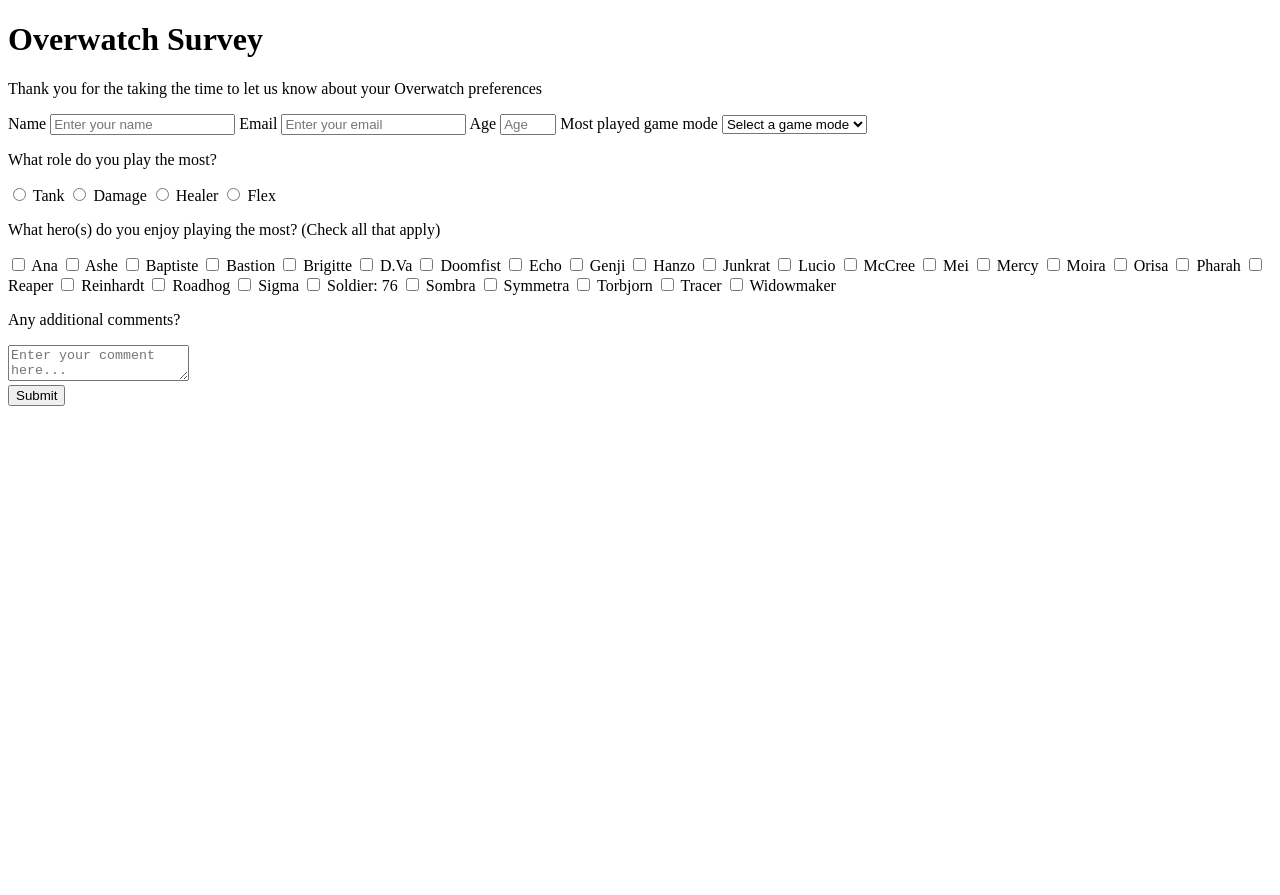
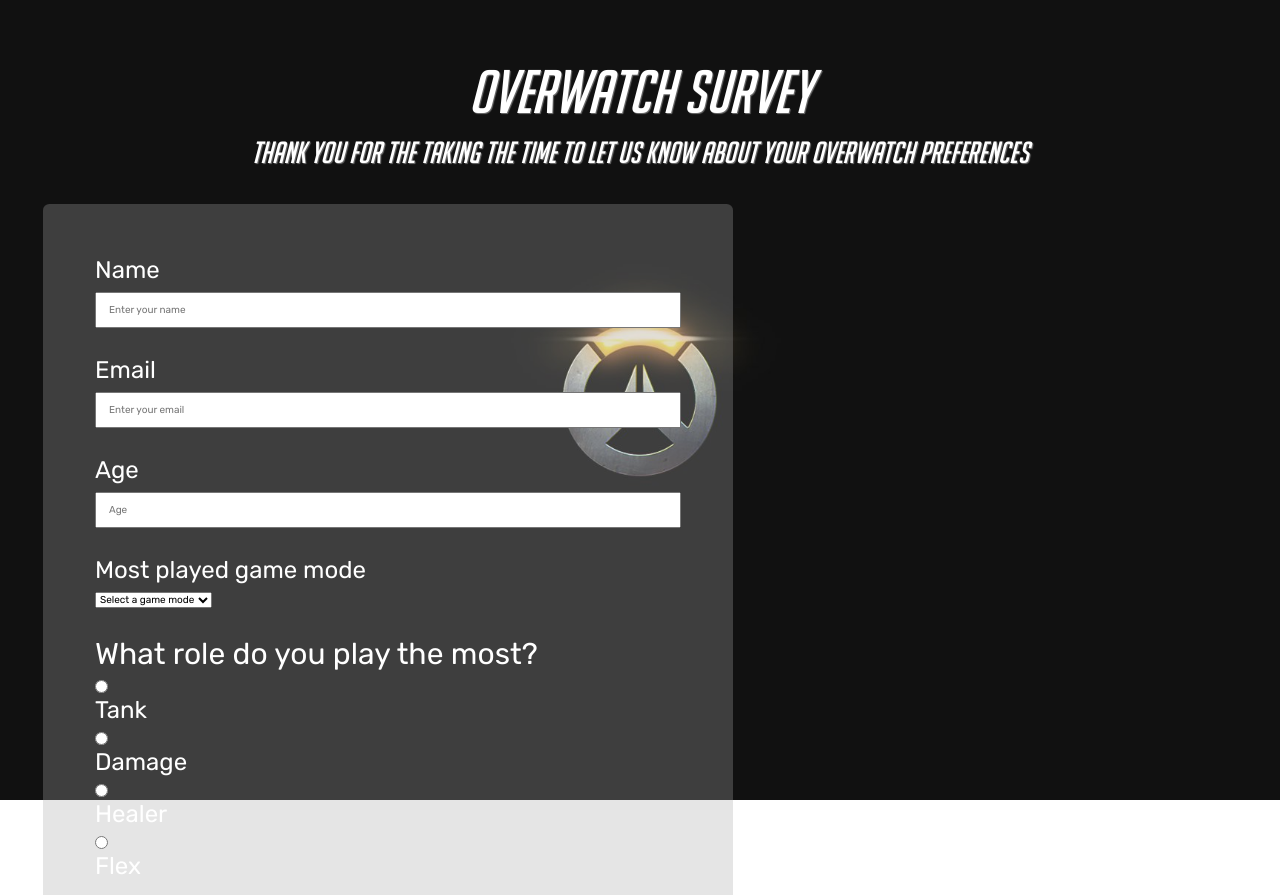
Before and after one commit to JenningsF/fcc-survey-form, a plain HTML site: page index.html in a window 1280 px wide. Shown: the top 895 px of the page. Before the commit the page ends 800 px from the top, so only its background shows below. Drawn offline with Linux system fonts and the light colour scheme.

Commit message:
Added custom font and background img

```diff
--- a/index.html
+++ b/index.html
@@ -5,23 +5,37 @@
     <meta charset="UTF-8">
     <meta http-equiv="X-UA-Compatible" content="IE=edge">
     <meta name="viewport" content="width=device-width, initial-scale=1.0">
+    <link rel="preconnect" href="https://fonts.googleapis.com">
+    <link rel="preconnect" href="https://fonts.gstatic.com" crossorigin>
+    <link href="https://fonts.googleapis.com/css2?family=Rubik&display=swap" rel="stylesheet">
     <link rel="stylesheet" href="style.css">
     <title>Overwatch Survey</title>
 </head>
 
 <body>
+    <div class="container">
         <header class="header">
             <h1 id="title">Overwatch Survey</h1>
             <p id="description">Thank you for the taking the time to let us know about your Overwatch preferences</p>
         </header>
         <main id="main">
             <form id="survey-form">
+                <section class="form-section">
                     <label id="name-label" for="name">Name</label>
-            <input type="text" name="name" id="name" placeholder="Enter your name" required />
+                    <input type="text" name="name" id="name" class="form-control" placeholder="Enter your name"
+                        required />
+                </section>
+                <section class="form-section">
                     <label id="email-label" for="email">Email</label>
-            <input type="email" name="email" id="email" placeholder="Enter your email" required />
+                    <input type="email" name="email" id="email" class="form-control" placeholder="Enter your email"
+                        required />
+                </section>
+                <section class="form-section">
                     <label id="number-label" for="age">Age</label>
-            <input type="number" name="age" id="number" min="8" max="99" placeholder="Age" />
+                    <input type="number" name="age" id="number" min="8" max="99" class="form-control"
+                        placeholder="Age" />
+                </section>
+                <section class="form-section">
                     <label id="game-mode-select-label" for="game-mode-select">Most played game mode</label>
                     <select name="game-mode-select" id="dropdown" required>
                         <option disabled selected value>Select a game mode</option>
@@ -31,7 +45,8 @@
                         <option value="competitive">Competitive</option>
                         <option value="other">Other</option>
                     </select>
-            <section>
+                </section>
+                <section class="form-section">
                     <p>What role do you play the most?</p>
                     <input type="radio" name="role-select" id="tank" value="tank">
                     <label id="tank-label" for="tank">Tank</label>
@@ -42,8 +57,8 @@
                     <input type="radio" name="role-select" id="flex" value="flex">
                     <label id="flex-label" for="flex">Flex</label>
                 </section>
-            <section>
-                <p>What hero(s) do you enjoy playing the most? <span>(Check all that apply)</span></p>
+                <section class="form-section">
+                    <p>What hero(s) do you enjoy playing the most? <span class="clue">(Check all that apply)</span></p>
                     <input type="checkbox" name="hero-select" id="ana" value="ana">
                     <label id="ana-label" for="ana">Ana</label>
                     <input type="checkbox" name="hero-select" id="ashe" value="ashe">
@@ -101,13 +116,14 @@
                     <input type="checkbox" name="hero-select" id="widowmaker" value="widowmaker">
                     <label id="widowmaker-label" for="widowmaker">Widowmaker</label>
                 </section>
-            <section>
+                <section class="form-section">
                     <p>Any additional comments?</p>
                     <textarea id="comments" name="comments" placeholder="Enter your comment here..."></textarea>
                 </section>
                 <button type="submit" id="submit">Submit</button>
             </form>
         </main>
+    </div>
 </body>
 
 </html>
--- a/style.css
+++ b/style.css
@@ -0,0 +1,125 @@
+@font-face {
+	font-family: "Big Noodle Too";
+	src: url("fonts/bignoodletoo.tff") format("tff"),
+		url("fonts/bignoodletoo.woff") format("woff");
+}
+
+*,
+*::before,
+*::after {
+	box-sizing: border-box;
+}
+
+body {
+	color: white;
+	font-family: 'Rubik', sans-serif;
+	font-size: 10px;
+	/* text-align: center; */
+}
+
+body::before {
+	content: '';
+	position: fixed;
+	top: 0;
+	left: 0;
+	height: 100%;
+	width: 100%;
+	z-index: -1;
+	background-color: rgb(17, 17, 17);
+	background-image: url(img/ow_background.jpg);
+	background-size: cover;
+	background-position: center;
+	background-repeat: no-repeat;
+}
+
+h1 {
+	font-weight: 400;
+	line-height: 1.2;
+	font-size: 6em;
+}
+
+p {
+	font-size: 3em;
+}
+
+h1, p {
+	margin-top: 0;
+	margin-bottom: 0.5rem;
+}
+
+label {
+	display: flex;
+	align-items: center;
+	font-size: 1.5rem;
+	margin-bottom: 0.5rem;
+}
+
+input,
+button,
+select,
+textarea {
+	margin: 0;
+	font-family: inherit;
+	font-size: inherit;
+	line-height: inherit;
+}
+
+button {
+	border: none;
+}
+
+.container {
+	width: 100%;
+	margin: 3.5rem auto 0 auto;
+}
+.header {
+	font-family: "Big Noodle Too", sans-serif;
+	text-align: center;
+	padding: 0 0.75rem;
+	margin-bottom: 2rem;
+	text-shadow: 1px 1px 1px rgba(255, 255, 255, 0.4);
+}
+
+.form-section {
+	margin: 0 auto 1.25rem auto;
+	padding: 0.25rem;
+}
+
+/* .form-section::before {
+	filter: blur(8px);
+	opacity: 0.5;
+} */
+
+.clue {
+	margin-left: 0.25rem;
+	font-size: 0.9rem;
+
+}
+
+#main {
+	/* font-size: 1.5em; */
+	max-width: 760px;
+}
+
+form {
+	/* display: block; */
+	/* flex-direction: column; */
+	background: rgba(169, 169, 169, 0.3);
+	margin: 3.5em;
+	padding: 3em 0.75;
+	border-radius: 0.4rem;
+}
+
+@media (min-width: 480px) {
+	form {
+	  padding: 3rem;
+	}
+  }
+
+.form-control {
+	display: block;
+	width: 100%;
+	height: 2.25rem;
+	padding: 0.5rem 0.75rem;
+
+}
```
Also changed, not shown: fonts/bignoodletoo.ttf (added), fonts/bignoodletoo.woff (added), img/ow_background.jpg (added). Lines whose indentation alone changed are shown as unchanged.
